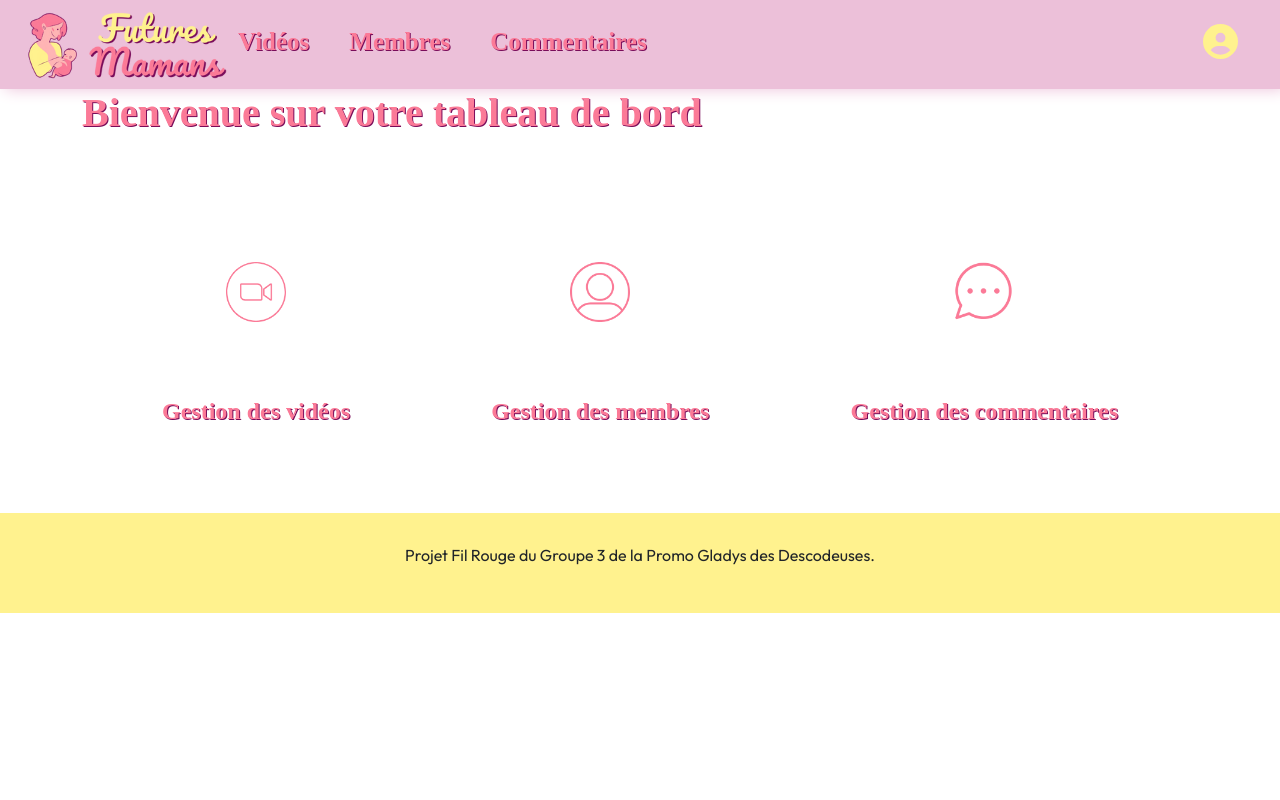
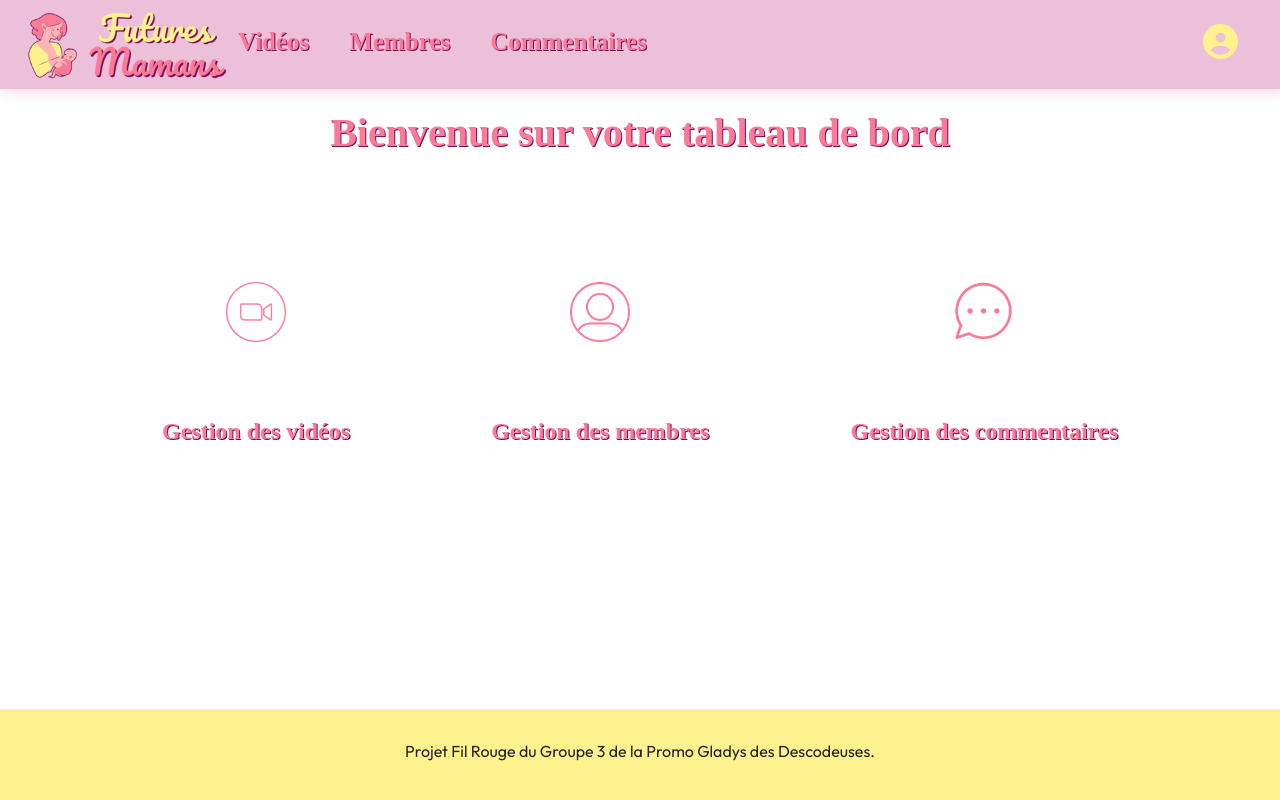
Before and after one commit to nat-btlr/projet-fil-rouge, a React (Vite) app: page /homedashboard in a window 1280 px wide. Shown: the top 800 px of the page. Built offline with nearby package versions, Linux system fonts and the light colour scheme; a web font is replaced by a local one.

Commit message:
page homedashboard finie

```diff
--- a/src/components/HomeDashboard/style.css
+++ b/src/components/HomeDashboard/Homedashboard.css
@@ -1,5 +1,14 @@
+.titre-homedashboard {
+  margin: 20px;
+  text-align: center;
 
-.cards-homedashboard {
+}
+
+.conteneur-homedashboard {
+min-height: 75vh;
+}
+
+.images-homedashboard {
   display: flex;
   justify-content: space-between;
   flex-direction: raw;
@@ -12,7 +21,7 @@ a {
   align-items: center;
 }
 
-.items {
+.elements {
   width: 150px;
   height: 150px;
   margin-bottom: 30px;
--- a/src/components/HomeDashboard/Homedashboard.jsx
+++ b/src/components/HomeDashboard/Homedashboard.jsx
@@ -1,8 +1,9 @@
-import '../HomeDashboard/style.css';
+import React from 'react';
 import NavAdmin from '../NavAdmin/NavAdmin';
 import FooterAdmin from '../FooterAdmin/footeradmin';
 import { Container } from 'react-bootstrap';
-import React from 'react';
+import './homedashboard.css';
+
 import { Link } from 'react-router-dom';
 
 
@@ -12,27 +13,27 @@ const HomeDashboard = () => {
       <NavAdmin />
 
       <Container className="conteneur-homedashboard">
-        <h1 className="montitre">Bienvenue sur votre tableau de bord</h1>
+        <h1 className="titre-homedashboard">Bienvenue sur votre tableau de bord</h1>
 
-        <div className="cards-homedashboard">
-          <div className="card-item">
+        <div className="images-homedashboard">
+          <div>
             <Link to="/gestion-videos">
-              <img className='items' src="src\components\Images\gestion_videos.png" alt="vidéo" />
+              <img className='elements' src="src\components\Images\gestion_videos.png" alt="vidéo" />
               <h4>Gestion des vidéos</h4>
             </Link>
           </div>
 
-          <div className="card-item">
+          <div>
             <Link to="/gestion-membres">
-              <img className='items'
+              <img className='elements'
               src="src\components\Images\gestion_profil.png"alt="profil" />
               <h4>Gestion des membres</h4>
             </Link>
           </div>
 
-          <div className="card-item">
+          <div>
             <Link to="/gestion-commentaires">
-              <img className='items' src="src\components\Images\gestion_comm.png" alt="commentaire" />
+              <img className='elements' src="src\components\Images\gestion_comm.png" alt="commentaire" />
               <h4>Gestion des commentaires</h4>
             </Link>
           </div>
```
Also changed, not shown: src/components/Contact/Contact.css (+5 -5 lines).
